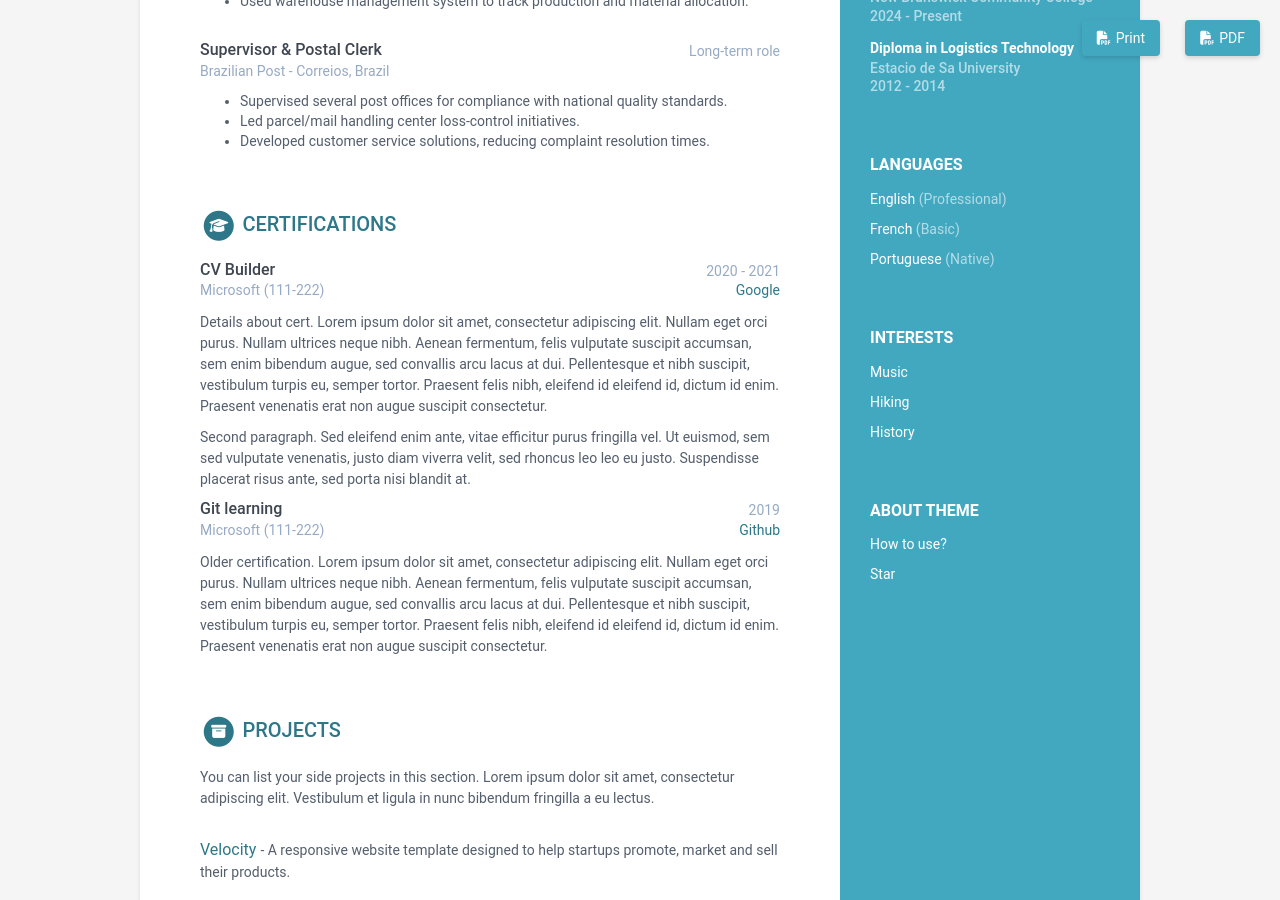
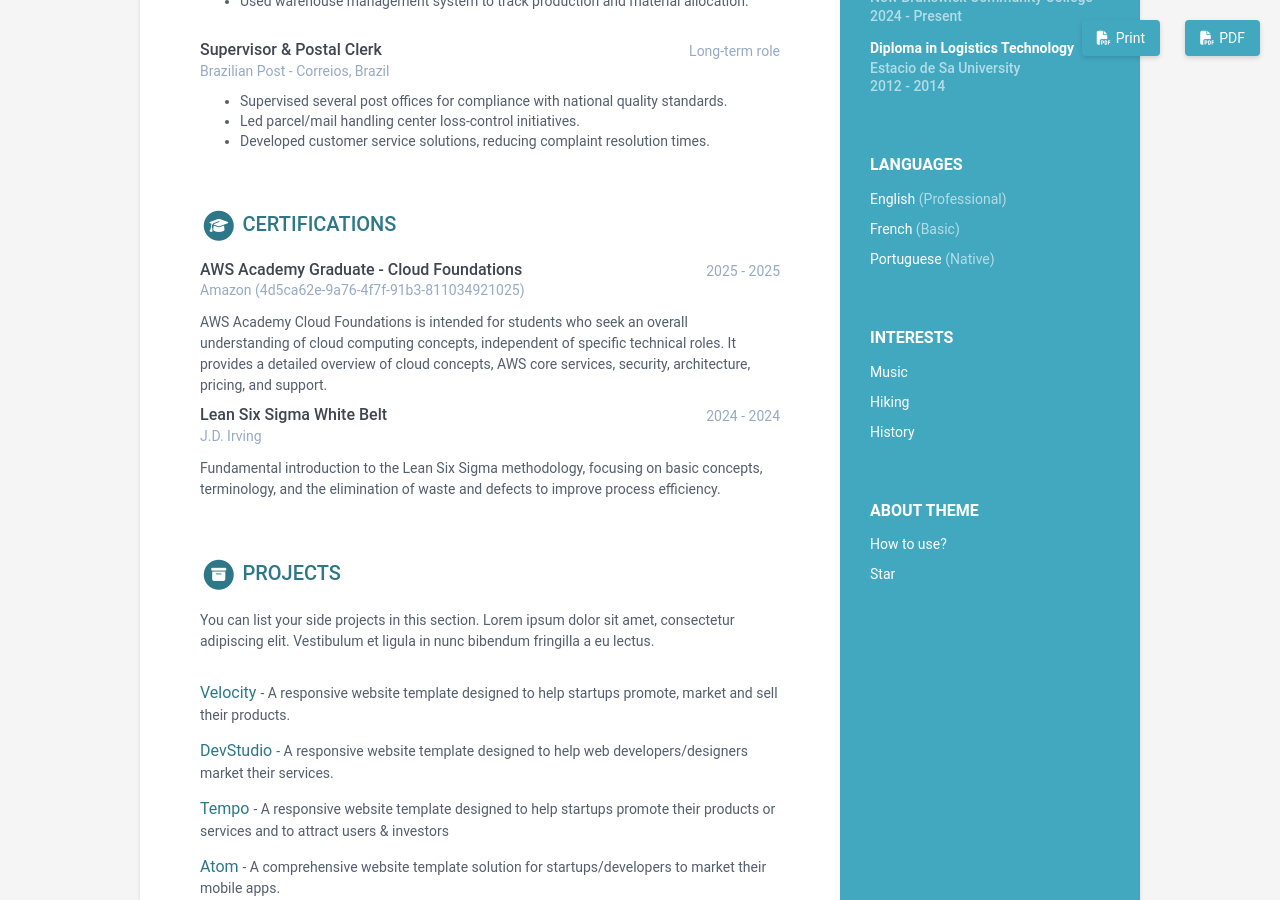
Before and after one commit to AndreLiraFr/andrelirafr.github.io, a Jekyll site: the page built from index.html, in a window 1280 px wide and 900 px high, scrolled down 632 px. Built offline with Jekyll 4.4.1, drawn with Linux system fonts in a browser that asks for light colours.

Commit message:
Certifications

```diff
--- a/_data/data.yml
+++ b/_data/data.yml
@@ -118,43 +118,24 @@ experiences:
 certifications:
   title: Certifications
   list:
-    - name: CV Builder
-      start: 2020
-      end: 2021
-      organization: Microsoft
-      credentialid: 111-222
-      credentialurl: www.google.com
-      credentialname: Google
+    - name: AWS Academy Graduate - Cloud Foundations
+      start: 2025
+      end: 2025
+      organization: Amazon
+      credentialid: 4d5ca62e-9a76-4f7f-91b3-811034921025
+      credentialurl: https://www.credly.com/badges/4d5ca62e-9a76-4f7f-91b3-811034921025/public_url
+      credentialname:
       details: |
-        Details about cert. Lorem ipsum dolor sit amet, consectetur
-        adipiscing elit.
-        Nullam eget orci purus. Nullam ultrices neque nibh.
-        Aenean fermentum, felis vulputate suscipit accumsan,
-        sem enim bibendum augue, sed convallis arcu lacus at dui.
-        Pellentesque et nibh suscipit, vestibulum turpis eu, semper tortor.
-        Praesent felis nibh, eleifend id eleifend id, dictum id enim.
-        Praesent venenatis erat non augue suscipit consectetur.
-
-        Second paragraph. Sed eleifend enim ante, vitae efficitur purus
-        fringilla vel. Ut euismod, sem sed vulputate venenatis,
-        justo diam viverra velit, sed rhoncus leo leo eu justo.
-        Suspendisse placerat risus ante, sed porta nisi blandit at.
-    - name: Git learning
-      start: 2019
-      end:
-      organization: Microsoft
-      credentialid: 111-222
-      credentialurl: www.github.com
-      credentialname: Github
+        AWS Academy Cloud Foundations is intended for students who seek an overall understanding of cloud computing concepts, independent of specific technical roles. It provides a detailed overview of cloud concepts, AWS core services, security, architecture, pricing, and support.
+    - name: Lean Six Sigma White Belt
+      start: 2024
+      end: 2024
+      organization: J.D. Irving
+      credentialid:
+      credentialurl:
+      credentialname:
       details: |
-        Older certification. Lorem ipsum dolor sit amet, consectetur
-        adipiscing elit.
-        Nullam eget orci purus. Nullam ultrices neque nibh.
-        Aenean fermentum, felis vulputate suscipit accumsan,
-        sem enim bibendum augue, sed convallis arcu lacus at dui.
-        Pellentesque et nibh suscipit, vestibulum turpis eu, semper tortor.
-        Praesent felis nibh, eleifend id eleifend id, dictum id enim.
-        Praesent venenatis erat non augue suscipit consectetur.
+        Fundamental introduction to the Lean Six Sigma methodology, focusing on basic concepts, terminology, and the elimination of waste and defects to improve process efficiency.
 
 projects:
   title: Projects
```
